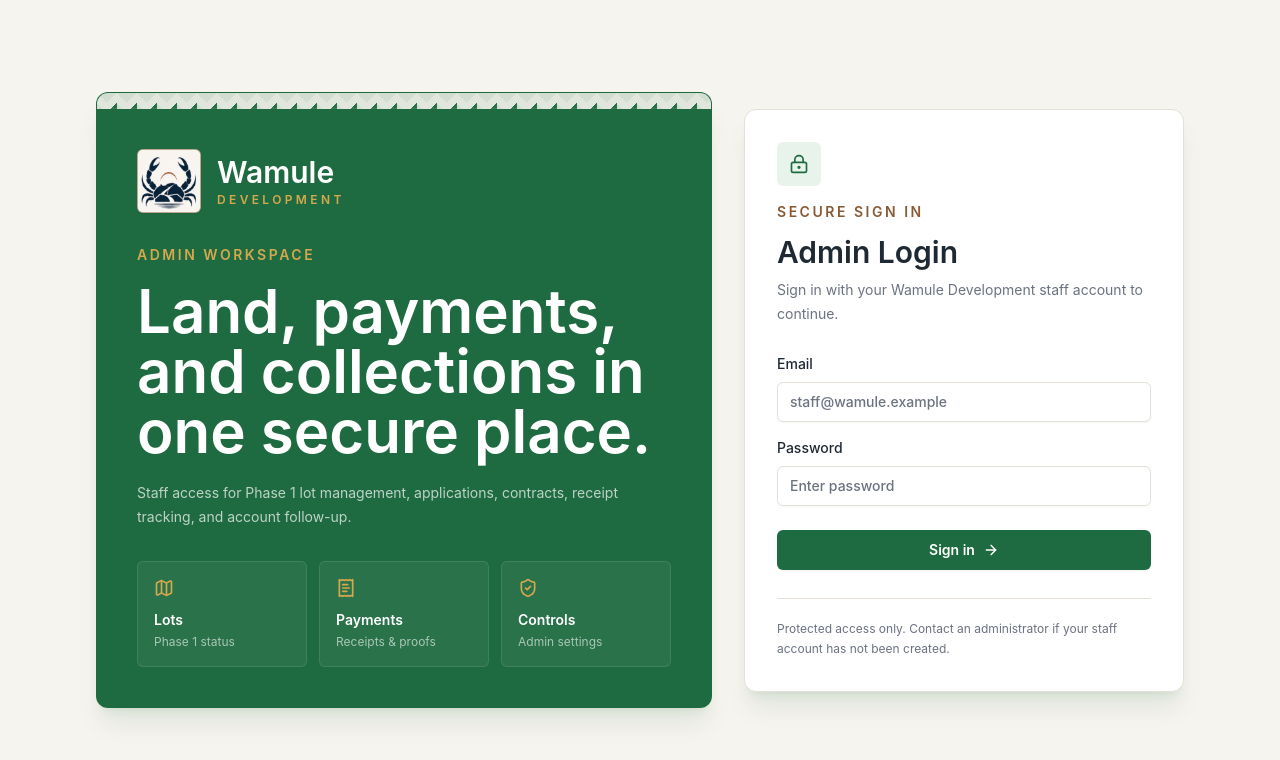
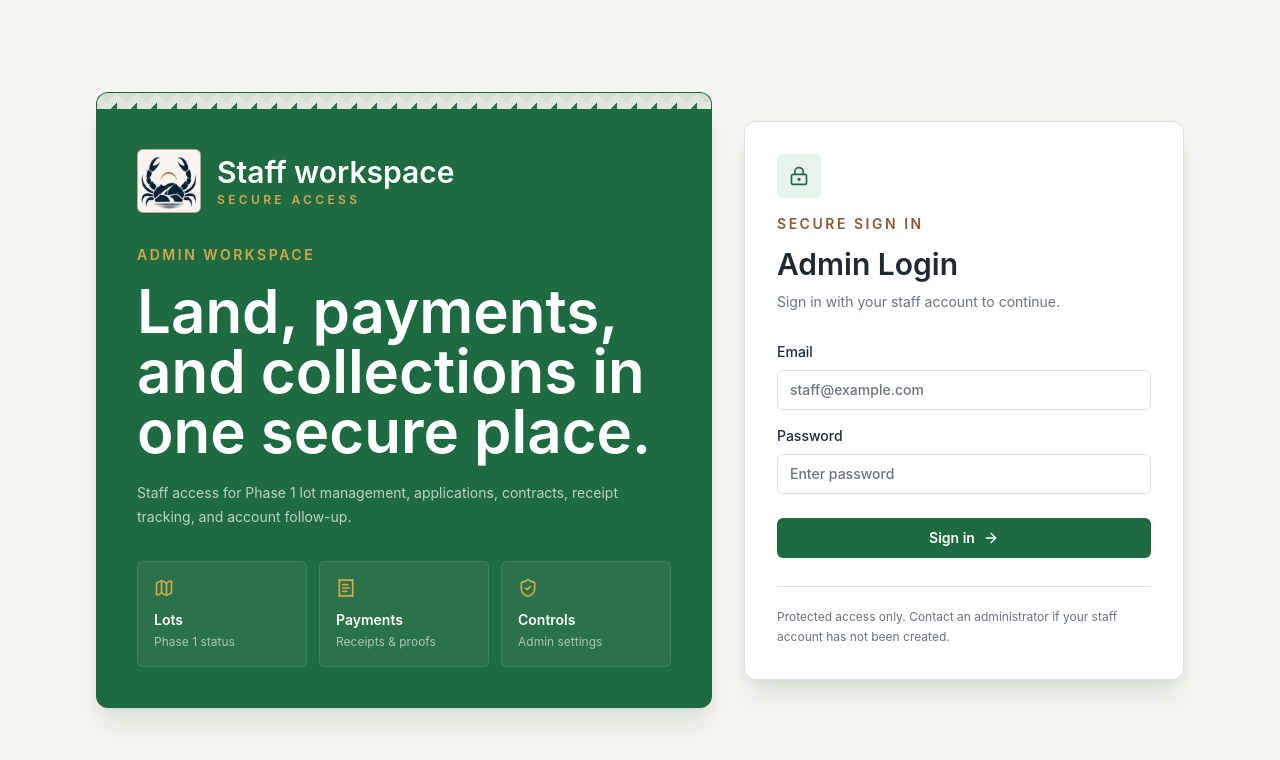
Before and after one commit to edmundciego/wamule-bz, a React (Vite) app: page /login in a window 1280 px wide. Shown: the top 760 px of the page. Built offline with nearby package versions, Linux system fonts and the light colour scheme; no server answers; the database is empty.

Commit message:
Load company branding from admin settings

```diff
--- a/src/components/layout/AdminLayout.tsx
+++ b/src/components/layout/AdminLayout.tsx
@@ -25,7 +25,7 @@ import { getSessionAndProfile } from "../../lib/data";
 import { edgeFunctionErrorMessage } from "../../lib/functions";
 import { supabase } from "../../lib/supabase";
 import { cn } from "../../lib/utils";
-import { CANONICAL_COMPANY_NAME, CANONICAL_SHORT_NAME } from "../../lib/brand";
+import { useCompanyProfile } from "../../lib/brand";
 import type { AppRole, DeveloperFeedbackPriority, DeveloperFeedbackType } from "../../types/database";
 
 const navItems: Array<{ href: string; label: string; icon: typeof LayoutDashboard; adminOnly?: boolean }> = [
@@ -61,6 +61,11 @@ export function AdminLayout() {
   const [feedbackError, setFeedbackError] = useState<string | null>(null);
   const [feedbackMessage, setFeedbackMessage] = useState<string | null>(null);
   const [submitting, setSubmitting] = useState(false);
+  const { company, companyName, shortName, isLoading: companyLoading, isUnavailable: companyUnavailable } = useCompanyProfile();
+
+  if (companyLoading) {
+    return <div className="grid min-h-screen place-items-center bg-background text-sm text-muted-foreground">Loading workspace…</div>;
+  }
 
   async function submitFeedback(event: FormEvent<HTMLFormElement>) {
     event.preventDefault();
@@ -93,13 +98,13 @@ export function AdminLayout() {
       <aside className="border-r border-primary/15 bg-primary text-primary-foreground">
         <div className="flex h-16 items-center gap-3 border-b border-white/15 px-5">
           <img
-            src="/favicon/android-chrome-192x192.png"
-            alt={CANONICAL_COMPANY_NAME}
+            src={companyUnavailable ? "/favicon/android-chrome-192x192.png" : company.logo_url}
+            alt={companyUnavailable ? "Company logo" : companyName}
             className="h-11 w-11 rounded-md border border-secondary/40 bg-background object-cover shadow-sm"
           />
           <div>
-            <p className="font-display text-xl font-semibold leading-tight">{CANONICAL_SHORT_NAME}</p>
-            <p className="text-xs uppercase tracking-[0.22em] text-white/65">Development</p>
+            <p className="font-display text-xl font-semibold leading-tight">{companyUnavailable ? "Staff workspace" : shortName}</p>
+            <p className="text-xs uppercase tracking-[0.22em] text-white/65">{companyUnavailable ? "Configuration unavailable" : "Development"}</p>
           </div>
         </div>
         <nav className="grid gap-1 p-3">
--- a/src/lib/brand.ts
+++ b/src/lib/brand.ts
@@ -1,3 +1,6 @@
+import { useQuery } from "@tanstack/react-query";
+import { hasSupabaseConfig, supabase } from "./supabase";
+
 export const CANONICAL_COMPANY_NAME = "Wamule Development";
 export const CANONICAL_SHORT_NAME = "Wamule";
 
@@ -9,7 +12,7 @@ export function companyName(profile?: CompanyBrand | null) {
 
 export function companyShortName(profile?: CompanyBrand | null) {
   const name = companyName(profile);
-  return name === CANONICAL_COMPANY_NAME ? CANONICAL_SHORT_NAME : name;
+  return name.replace(/\s+Development$/i, "").trim() || CANONICAL_SHORT_NAME;
 }
 
 export const defaultCompanyProfile = {
@@ -21,3 +24,33 @@ export const defaultCompanyProfile = {
   location_address: "Mile 3 on the Hummingbird Highway in Dangriga Town, Belize",
   short_description: "Private subdivision land development in Dangriga Town, Belize.",
 };
+
+export type CompanyProfile = typeof defaultCompanyProfile;
+
+export function useCompanyProfile() {
+  const query = useQuery({
+    queryKey: ["company-profile"],
+    queryFn: async () => {
+      const { data, error } = await supabase
+        .from("business_settings")
+        .select("value")
+        .eq("key", "company_profile")
+        .maybeSingle();
+      if (error) throw error;
+      return (data?.value ?? null) as Partial<CompanyProfile> | null;
+    },
+    enabled: hasSupabaseConfig,
+    staleTime: 5 * 60 * 1000,
+  });
+
+  const company = { ...defaultCompanyProfile, ...(query.data ?? {}) };
+  const hasProfile = query.data !== null && query.data !== undefined;
+
+  return {
+    company,
+    companyName: companyName(company),
+    shortName: companyShortName(company),
+    isLoading: hasSupabaseConfig && query.isLoading,
+    isUnavailable: hasSupabaseConfig && (query.isError || !hasProfile),
+  };
+}
--- a/src/lib/csv.ts
+++ b/src/lib/csv.ts
@@ -24,7 +24,7 @@ export function exportCsv({
 
 export function reportFileName(reportName: string, date = new Date()) {
   const stamp = date.toISOString().slice(0, 10);
-  return `wamule-${reportName.toLowerCase().replace(/[^a-z0-9]+/g, "-").replace(/^-|-$/g, "")}-${stamp}.csv`;
+  return `operations-${reportName.toLowerCase().replace(/[^a-z0-9]+/g, "-").replace(/^-|-$/g, "")}-${stamp}.csv`;
 }
 
 function escapeCsvValue(value: CsvValue) {
--- a/src/pages/ApplicationPage.tsx
+++ b/src/pages/ApplicationPage.tsx
@@ -87,7 +87,11 @@ export function ApplicationPage() {
   const [submitted, setSubmitted] = useState(false);
   const [submitError, setSubmitError] = useState<string | null>(null);
   const [activeStep, setActiveStep] = useState(0);
-  const { data: publicSettings } = useQuery({
+  const {
+    data: publicSettings,
+    isLoading: publicSettingsLoading,
+    isError: publicSettingsError,
+  } = useQuery({
     queryKey: ["public-business-settings"],
     queryFn: async () => {
       const { data, error } = await supabase
@@ -193,7 +197,7 @@ export function ApplicationPage() {
       applicant_acknowledgement_signature: values.applicant_acknowledgement_signature,
       notes: values.notes || null,
       cultural_preservation_review:
-        "Applicant acknowledged the Wamule Development application notice, reservation terms, and applicant acknowledgement.",
+        `Applicant acknowledged the ${company.company_name} application notice, reservation terms, and applicant acknowledgement.`,
       sustainability_terms_verified: values.sustainability_terms_verified,
       status: "Pending Review",
     });
@@ -209,7 +213,9 @@ export function ApplicationPage() {
     });
   }
 
-  const company = { ...defaultCompany, ...settingValue<typeof defaultCompany>(publicSettings, "company_profile") };
+  const companyProfile = settingValue<typeof defaultCompany>(publicSettings, "company_profile");
+  const hasCompanyProfile = publicSettings?.some((setting) => setting.key === "company_profile") ?? false;
+  const company = { ...defaultCompany, ...companyProfile };
   const applicationSettings = {
     ...defaultApplicationSettings,
     ...settingValue<typeof defaultApplicationSettings>(publicSettings, "public_application"),
@@ -223,6 +229,17 @@ export function ApplicationPage() {
     selectedLotIds,
     parcels: parcels ?? [],
   });
+
+  // The public page must never flash a bundled brand before the admin-managed
+  // company profile arrives. In a configured environment, branding is rendered
+  // only after the public settings query succeeds.
+  if (hasSupabaseConfig && publicSettingsLoading) {
+    return <PublicPageLoading />;
+  }
+
+  if (hasSupabaseConfig && (publicSettingsError || !hasCompanyProfile)) {
+    return <PublicSettingsUnavailable />;
+  }
 
   function scrollToInquiry() {
     document.getElementById("request-info")?.scrollIntoView({ behavior: "smooth", block: "start" });
@@ -296,7 +313,7 @@ export function ApplicationPage() {
             </div>
             {!lotPhase.public_availability_display ? (
               <div className="rounded-md border border-dashed bg-muted p-5 text-sm text-muted-foreground">
-                Lot availability is confirmed by Wamule Development staff during application review.
+                Lot availability is confirmed by {company.company_name} staff during application review.
               </div>
             ) : isLoading ? (
               <LoadingState label="Loading lot availability" />
@@ -361,7 +378,7 @@ export function ApplicationPage() {
             </p>
           </div>
           <div className="grid gap-2 rounded-xl border border-secondary/25 bg-[#fff8e6] p-4 text-sm text-primary shadow-sm shadow-secondary/10">
-            <p className="flex items-center gap-2"><CheckCircle2 className="h-4 w-4 text-secondary" />Applications are reviewed by Wamule Development staff.</p>
+            <p className="flex items-center gap-2"><CheckCircle2 className="h-4 w-4 text-secondary" />Applications are reviewed by {company.company_name} staff.</p>
             <p className="flex items-center gap-2"><MapPin className="h-4 w-4 text-secondary" />Preferred lots are requests only and do not reserve land.</p>
           </div>
         </div>
@@ -1003,6 +1020,27 @@ function SummaryLine({ label, value, muted = false }: { label: string; value: st
   );
 }
 
+function PublicPageLoading() {
+  return (
+    <main className="flex min-h-screen items-center justify-center bg-background px-4">
+      <div className="w-full max-w-sm rounded-lg border bg-card p-6 text-center shadow-sm">
+        <LoadingState label="Loading application information…" />
+      </div>
+    </main>
+  );
+}
+
+function PublicSettingsUnavailable() {
+  return (
+    <main className="flex min-h-screen items-center justify-center bg-background px-4">
+      <div className="w-full max-w-sm rounded-lg border bg-card p-6 text-center shadow-sm">
+        <h1 className="font-display text-xl font-semibold text-primary">Application information is unavailable</h1>
+        <p className="mt-3 text-sm leading-6 text-muted-foreground">Please try again shortly. If the problem continues, contact the project office.</p>
+      </div>
+    </main>
+  );
+}
+
 function lotLabel(parcels: Array<{ id: number; lot_number: string | null }>, id: number) {
   const parcel = parcels.find((item) => item.id === id);
   return parcel ? `Lot ${parcel.lot_number}` : `Lot ${id}`;
--- a/src/pages/CustomerDetailPage.tsx
+++ b/src/pages/CustomerDetailPage.tsx
@@ -1492,7 +1492,7 @@ function PostSalesSmartSummaryPanel({
         <div>
           <CardTitle>Post-Sales Smart Summary</CardTitle>
           <CardDescription className="mt-1 text-xs">
-            This summary is generated from Wamule CRM data to support staff review. Staff should verify details before making decisions.
+            This summary is generated from platform data to support staff review. Staff should verify details before making decisions.
           </CardDescription>
         </div>
         {summary?.readiness_status ? (
--- a/src/pages/DailyBriefsPage.tsx
+++ b/src/pages/DailyBriefsPage.tsx
@@ -6,6 +6,7 @@ import { Button } from "../components/ui/Button";
 import { Card, CardContent, CardHeader, CardTitle } from "../components/ui/Card";
 import { Field, Input } from "../components/ui/Field";
 import { ErrorState, LoadingState } from "../components/ui/State";
+import { useCompanyProfile } from "../lib/brand";
 import { getSessionAndProfile } from "../lib/data";
 import { supabase } from "../lib/supabase";
 import { cn, formatDate } from "../lib/utils";
@@ -21,6 +22,7 @@ export function DailyBriefsPage() {
   const [actionError, setActionError] = useState<string | null>(null);
   const [checkedActions, setCheckedActions] = useState<Record<string, boolean>>({});
   const [showAllPriorities, setShowAllPriorities] = useState(false);
+  const { companyName, isLoading: companyLoading, isUnavailable: companyUnavailable } = useCompanyProfile();
 
   const { data: sessionProfile } = useQuery({
     queryKey: ["session-profile"],
@@ -113,7 +115,7 @@ export function DailyBriefsPage() {
         <div>
           <p className="v2-page-kicker">Daily Operations</p>
           <h1 className="v2-page-title">Daily Brief</h1>
-          <p className="v2-page-description">Morning operational summary for Wamule Development.</p>
+          <p className="v2-page-description">{companyLoading || companyUnavailable ? "Morning operational summary." : `Morning operational summary for ${companyName}.`}</p>
         </div>
           <div className="flex flex-wrap gap-2">
             {canGenerateBrief ? (
--- a/src/pages/DocumentPage.tsx
+++ b/src/pages/DocumentPage.tsx
@@ -2,6 +2,7 @@ import { useQuery } from "@tanstack/react-query";
 import { Link, useParams } from "react-router-dom";
 import { Button } from "../components/ui/Button";
 import { ErrorState, LoadingState } from "../components/ui/State";
+import { useCompanyProfile } from "../lib/brand";
 import { supabase } from "../lib/supabase";
 import { formatDate, money } from "../lib/utils";
 
@@ -194,14 +195,24 @@ function DocumentShell({
   documentNumber: string;
   children: React.ReactNode;
 }) {
+  const { company, companyName, shortName, isLoading: companyLoading, isUnavailable: companyUnavailable } = useCompanyProfile();
+
+  if (companyLoading) {
+    return (
+      <article className="mx-auto max-w-4xl rounded-lg border bg-white p-8 shadow-sm print:max-w-none print:rounded-none print:border-0 print:shadow-none">
+        <LoadingState label="Loading document branding…" />
+      </article>
+    );
+  }
+
   return (
     <article className="mx-auto max-w-4xl rounded-lg border bg-white p-8 shadow-sm print:max-w-none print:rounded-none print:border-0 print:shadow-none">
       <header className="mb-8 flex items-start justify-between gap-6 border-b border-copper/30 pb-5">
         <div className="flex items-center gap-4">
-          <img src="/favicon/android-chrome-192x192.png" alt="Wamule Development" className="h-16 w-16 rounded-md border bg-ivory object-cover" />
+          <img src={companyUnavailable ? "/favicon/android-chrome-192x192.png" : company.logo_url} alt={companyUnavailable ? "Company logo" : companyName} className="h-16 w-16 rounded-md border bg-ivory object-cover" />
           <div>
-            <p className="font-display text-3xl font-semibold text-primary">Wamule</p>
-            <p className="text-xs font-semibold uppercase tracking-[0.28em] text-copper">Development</p>
+            <p className="font-display text-3xl font-semibold text-primary">{companyUnavailable ? "Company" : shortName}</p>
+            <p className="text-xs font-semibold uppercase tracking-[0.28em] text-copper">{companyUnavailable ? "Administrative record" : "Development"}</p>
           </div>
         </div>
         <div className="text-right text-sm">
@@ -212,7 +223,7 @@ function DocumentShell({
       </header>
       {children}
       <footer className="mt-8 border-t pt-4 text-xs text-muted-foreground">
-        This document was generated from Wamule Development administrative records.
+        This document was generated from {companyUnavailable ? "company" : companyName} administrative records.
       </footer>
     </article>
   );
--- a/src/pages/EmailsPage.tsx
+++ b/src/pages/EmailsPage.tsx
@@ -8,23 +8,28 @@ import { Field, Input, Select, Textarea } from "../components/ui/Field";
 import { ErrorState, LoadingState } from "../components/ui/State";
 import { getSessionAndProfile } from "../lib/data";
 import { edgeFunctionErrorMessage } from "../lib/functions";
+import { useCompanyProfile } from "../lib/brand";
 import { supabase } from "../lib/supabase";
 import { formatDate } from "../lib/utils";
 import type { AppRole, EmailNotification, EmailNotificationStatus } from "../types/database";
 
 const statuses: EmailNotificationStatus[] = ["Pending", "Sent", "Failed", "Cancelled"];
-const emailTemplates = {
-  test: {
+type EmailTemplateKey = "test" | "update";
+
+function emailTemplates(companyName: string) {
+  return {
+    test: {
     label: "Simple Test",
-    subject: "Wamule Development test email",
-    body: "Good day,\n\nThis is a manual test email from the Wamule Development Email Center.\n\nPlease reply to confirm that the message was received correctly.\n\nThank you,\nWamule Development",
-  },
-  update: {
+      subject: `${companyName} test email`,
+      body: `Good day,\n\nThis is a manual test email from the ${companyName} Email Center.\n\nPlease reply to confirm that the message was received correctly.\n\nThank you,\n${companyName}`,
+    },
+    update: {
     label: "Customer Update",
-    subject: "Wamule Development account update",
-    body: "Good day,\n\nThis is a quick update from Wamule Development regarding your account file. Our team is reviewing the latest records and will contact you if any additional information is needed.\n\nPlease contact us when convenient if you have any questions or need us to confirm your account details.\n\nThank you,\nWamule Development",
-  },
-} as const;
+      subject: `${companyName} account update`,
+      body: `Good day,\n\nThis is a quick update from ${companyName} regarding your account file. Our team is reviewing the latest records and will contact you if any additional information is needed.\n\nPlease contact us when convenient if you have any questions or need us to confirm your account details.\n\nThank you,\n${companyName}`,
+    },
+  } as const;
+}
 
 export function EmailsPage() {
   const queryClient = useQueryClient();
@@ -34,7 +39,9 @@ export function EmailsPage() {
   const [actionError, setActionError] = useState<string | null>(null);
   const [sending, setSending] = useState(false);
   const [testEmail, setTestEmail] = useState("");
-  const [testTemplate, setTestTemplate] = useState<keyof typeof emailTemplates>("test");
+  const [testTemplate, setTestTemplate] = useState<EmailTemplateKey>("test");
+  const { companyName, isLoading: companyLoading, isUnavailable: companyUnavailable } = useCompanyProfile();
+  const testTemplates = useMemo(() => emailTemplates(companyName), [companyName]);
 
   const { data: sessionProfile, isLoading: profileLoading } = useQuery({
     queryKey: ["email-center-session"],
@@ -109,7 +116,11 @@ export function EmailsPage() {
       setActionError("Enter a recipient email for the test notification.");
       return;
     }
-    const template = emailTemplates[testTemplate];
+    if (companyLoading || companyUnavailable) {
+      setActionError("Company Profile settings are unavailable. Refresh the page before queuing a test email.");
+      return;
+    }
+    const template = testTemplates[testTemplate];
     const { data, error: insertError } = await supabase
       .from("email_notifications")
       .insert({
@@ -165,12 +176,12 @@ export function EmailsPage() {
                   value={testTemplate}
                   onChange={(event) => setTestTemplate(event.target.value as keyof typeof emailTemplates)}
                 >
-                  {Object.entries(emailTemplates).map(([key, template]) => (
+                  {Object.entries(testTemplates).map(([key, template]) => (
                     <option key={key} value={key}>{template.label}</option>
                   ))}
                 </Select>
               </Field>
-              <Button type="submit" disabled={!canSend} className="self-end">
+              <Button type="submit" disabled={!canSend || companyLoading || companyUnavailable} className="self-end">
                 <TestTube2 className="h-4 w-4" />
                 Queue Test Email
               </Button>
--- a/src/pages/LeadsPage.tsx
+++ b/src/pages/LeadsPage.tsx
@@ -1125,7 +1125,7 @@ function PublicInquiryContext({ lead }: { lead: LeadWithRelations }) {
         {lead.notes ? (
           <p className="whitespace-pre-line break-words">{lead.notes}</p>
         ) : (
-          <p>This buyer requested project information through the public Wamule page.</p>
+          <p>This buyer requested project information through the public application page.</p>
         )}
       </div>
     </div>
@@ -1256,7 +1256,7 @@ function LeadSmartSummaryPanel({
             <h4 className="font-semibold text-foreground">Lead Smart Summary</h4>
           </div>
           <p className="mt-1 text-xs text-muted-foreground">
-            This summary is generated from Wamule CRM data to support staff review. Staff should verify details before making decisions.
+            This summary is generated from platform data to support staff review. Staff should verify details before making decisions.
           </p>
         </div>
         {summary?.readiness_status ? <Badge tone={readinessTone(summary.readiness_status)}>{readinessLabel(summary.readiness_status)}</Badge> : <Badge tone="gray">Not generated</Badge>}
--- a/src/pages/LoginPage.tsx
+++ b/src/pages/LoginPage.tsx
@@ -5,7 +5,7 @@ import { Button } from "../components/ui/Button";
 import { Field, Input } from "../components/ui/Field";
 import { ErrorState } from "../components/ui/State";
 import { hasSupabaseConfig, supabase } from "../lib/supabase";
-import { CANONICAL_COMPANY_NAME, CANONICAL_SHORT_NAME } from "../lib/brand";
+import { useCompanyProfile } from "../lib/brand";
 
 export function LoginPage() {
   const navigate = useNavigate();
@@ -13,6 +13,8 @@ export function LoginPage() {
   const [password, setPassword] = useState("");
   const [error, setError] = useState<string | null>(null);
   const [loading, setLoading] = useState(false);
+  const { company, companyName, shortName, isLoading: companyLoading, isUnavailable: companyUnavailable } = useCompanyProfile();
+  const showCompanyBrand = !companyLoading && !companyUnavailable;
 
   async function onSubmit(event: React.FormEvent) {
     event.preventDefault();
@@ -27,6 +29,14 @@ export function LoginPage() {
     navigate("/dashboard");
   }
 
+  if (companyLoading) {
+    return (
+      <main className="flex min-h-screen items-center justify-center bg-background px-4">
+        <p className="text-sm text-muted-foreground">Loading sign-in…</p>
+      </main>
+    );
+  }
+
   return (
     <main className="min-h-screen bg-background">
       <div className="mx-auto grid min-h-screen max-w-6xl items-center gap-8 px-4 py-8 lg:grid-cols-[1fr_440px] lg:px-8">
@@ -35,13 +45,13 @@ export function LoginPage() {
           <div className="grid gap-8 p-6 sm:p-8 lg:p-10">
             <div className="flex items-center gap-4">
               <img
-                src="/favicon/android-chrome-192x192.png"
-                alt={CANONICAL_COMPANY_NAME}
+                src={showCompanyBrand ? company.logo_url : "/favicon/android-chrome-192x192.png"}
+                alt={showCompanyBrand ? companyName : "Company logo"}
                 className="h-16 w-16 rounded-md border border-secondary/50 bg-background object-cover shadow-sm"
               />
               <div>
-                <p className="font-display text-3xl font-semibold leading-tight">{CANONICAL_SHORT_NAME}</p>
-                <p className="text-xs font-semibold uppercase tracking-[0.28em] text-accent">Development</p>
+                <p className="font-display text-3xl font-semibold leading-tight">{showCompanyBrand ? shortName : "Staff workspace"}</p>
+                <p className="text-xs font-semibold uppercase tracking-[0.28em] text-accent">{showCompanyBrand ? "Development" : "Secure access"}</p>
               </div>
             </div>
 
@@ -71,7 +81,7 @@ export function LoginPage() {
             <p className="text-sm font-semibold uppercase tracking-[0.18em] text-secondary">Secure Sign In</p>
             <h2 className="mt-3 font-display text-3xl font-semibold text-foreground">Admin Login</h2>
             <p className="mt-2 text-sm leading-6 text-muted-foreground">
-              Sign in with your Wamule Development staff account to continue.
+              Sign in with your {showCompanyBrand ? `${companyName} ` : ""}staff account to continue.
             </p>
           </div>
 
@@ -87,7 +97,7 @@ export function LoginPage() {
                   onChange={(event) => setEmail(event.target.value)}
                   required
                   autoComplete="email"
-                  placeholder="staff@wamule.example"
+                  placeholder="staff@example.com"
                 />
               </Field>
               <Field label="Password">
```
Also changed, not shown: src/pages/SettingsPage.tsx (+6 -3 lines), 1 other file (tests, documents, lock files or other folders).
